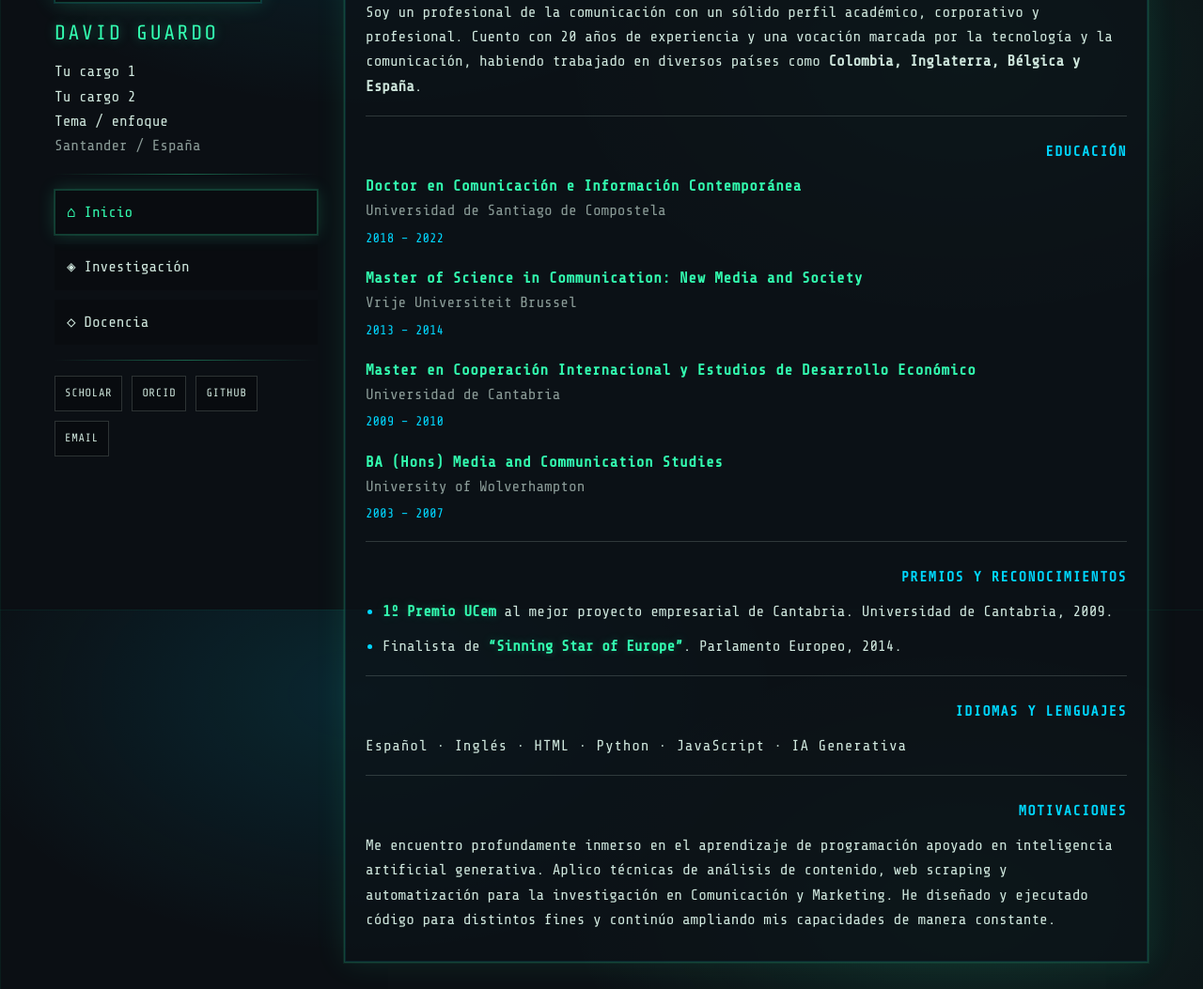
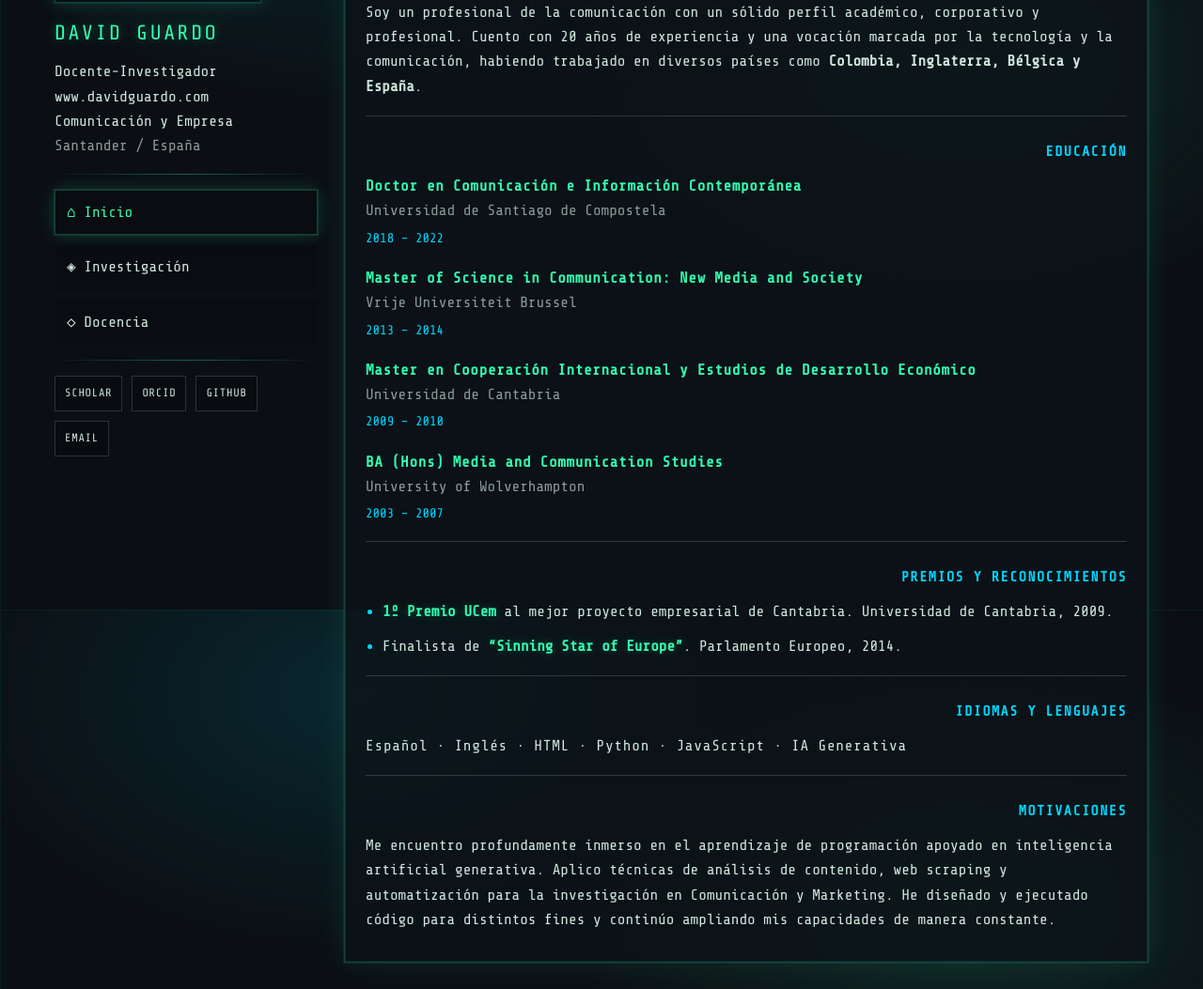
Before and after one commit to guardovich/guardovich.github.io, a Jekyll site: the page built from index.md, in a window 1280 px wide, cut to the strip 251-1304 px from the top of the page. Shown: the whole strip at 94% size. Built offline with Jekyll 4.4.1, drawn with Linux system fonts in a browser that asks for light colours.

Commit message:
Update default.html

```diff
--- a/_layouts/default.html
+++ b/_layouts/default.html
@@ -27,9 +27,9 @@
       <div class="sb-name">DAVID GUARDO</div>
 
       <div class="sb-role">
-        <div>Tu cargo 1</div>
-        <div>Tu cargo 2</div>
-        <div>Tema / enfoque</div>
+        <div>Docente-Investigador</div>
+        <div>www.davidguardo.com</div>
+        <div>Comunicación y Empresa</div>
         <div class="muted">Santander / España</div>
       </div>
 
```
